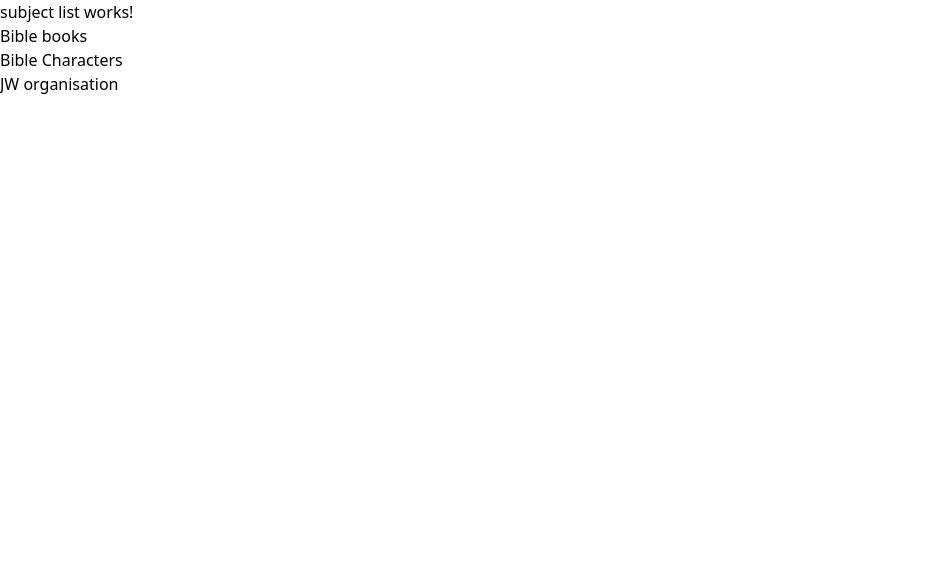
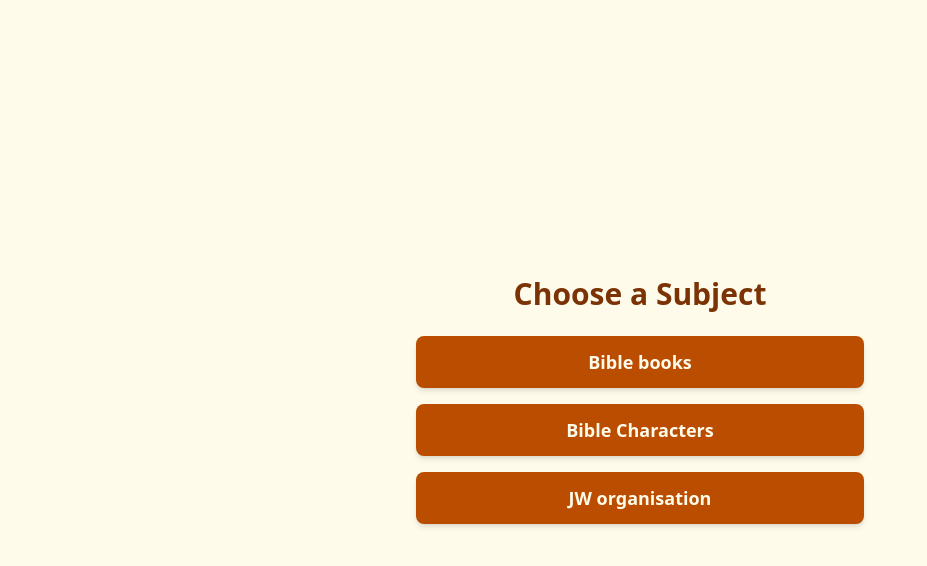
Before and after one commit to francislainy/bible-quiz, an Angular app: page /subjects in a window 1280 px wide. Shown: the top 566 px of the page, without its empty margins (0-927 px from the left). Built offline with nearby package versions, Linux system fonts and the light colour scheme.

Commit message:
Add style for quiz

```diff
--- a/src/app/components/inner-subject-list/inner-subject-list.component.html
+++ b/src/app/components/inner-subject-list/inner-subject-list.component.html
@@ -1,9 +1,11 @@
-<p>Inner subject list works!</p>
-
-<ul>
-  <li *ngFor="let subject of filteredSubjects">
-    <a [routerLink]="['/subjects', subject.parentId, 'inner-subjects', subject.id]">
-      {{ subject.name }}
-    </a>
-  </li>
-</ul>
+<div class="min-h-screen flex flex-col items-center justify-center p-4 bg-amber-50">
+  <h1 class="text-3xl font-bold mb-6 text-amber-900">Select a Topic</h1>
+  <ul class="grid grid-cols-2 sm:grid-cols-3 md:grid-cols-4 gap-4 w-full max-w-4xl">
+    <li *ngFor="let subject of filteredSubjects">
+      <a [routerLink]="['/subjects', subject.parentId, 'inner-subjects', subject.id]"
+         class="block bg-amber-200 text-amber-900 px-4 py-2 rounded-lg text-center font-medium hover:bg-amber-300 transition-colors shadow-sm">
+        {{ subject.name }}
+      </a>
+    </li>
+  </ul>
+</div>
--- a/src/app/components/subject-list/subject-list.component.html
+++ b/src/app/components/subject-list/subject-list.component.html
@@ -1,6 +1,11 @@
-<p> subject list works!</p>
-<ul>
-  <li *ngFor="let subject of subjects">
-    <a [routerLink]="['/subjects', subject.id, 'inner-subjects']">{{ subject.name }}</a>
-  </li>
-</ul>
+<div class="min-h-screen flex flex-col items-center justify-center p-4 bg-amber-50">
+  <h1 class="text-3xl font-bold mb-6 text-amber-900">Choose a Subject</h1>
+  <ul class="grid gap-4 w-full max-w-md">
+    <li *ngFor="let subject of subjects">
+      <a [routerLink]="['/subjects', subject.id, 'inner-subjects']"
+         class="block bg-amber-700 text-amber-50 px-6 py-3 rounded-lg text-center text-lg font-semibold hover:bg-amber-800 transition-colors shadow-md">
+        {{ subject.name }}
+      </a>
+    </li>
+  </ul>
+</div>
--- a/src/app/components/subject/subject.component.html
+++ b/src/app/components/subject/subject.component.html
@@ -1 +1,32 @@
-<p>subject works!</p>
+<div class="min-h-screen flex flex-col items-center justify-center p-4 bg-amber-50">
+  <h1 class="text-3xl font-bold mb-6 text-amber-900">Quiz on [Subject Name]</h1>
+  <div class="bg-amber-100 p-6 rounded-lg shadow-md w-full max-w-2xl">
+    <p class="text-lg mb-4">Question [Current] of [Total]</p>
+    <p class="text-xl mb-4">[Question Text]</p>
+
+    <!-- Answer section (add *ngIf to show/hide based on your logic) -->
+    <p class="text-lg mb-4 text-amber-800">Answer: [Answer Text]</p>
+
+    <div class="flex justify-between mb-4">
+      <button class="bg-amber-700 text-amber-50 px-4 py-2 rounded hover:bg-amber-800 transition-colors shadow-sm">
+        Reveal Answer
+      </button>
+      <button class="bg-amber-700 text-amber-50 px-4 py-2 rounded hover:bg-amber-800 transition-colors shadow-sm">
+        Mark as Correct
+      </button>
+    </div>
+    <div class="flex justify-between">
+      <button class="bg-amber-200 text-amber-900 px-4 py-2 rounded hover:bg-amber-300 transition-colors shadow-sm">
+        Previous
+      </button>
+      <button class="bg-amber-200 text-amber-900 px-4 py-2 rounded hover:bg-amber-300 transition-colors shadow-sm">
+        Next
+      </button>
+    </div>
+  </div>
+  <p class="mt-6 text-xl">Score: [Current Score] / [Total Questions]</p>
+  <a routerLink="/"
+     class="mt-6 bg-amber-700 text-amber-50 px-6 py-2 rounded-lg text-center text-lg font-semibold hover:bg-amber-800 transition-colors shadow-md">
+    Back to Home
+  </a>
+</div>
```
